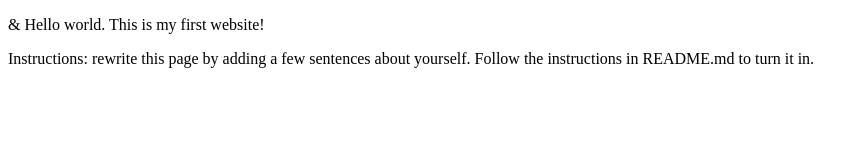
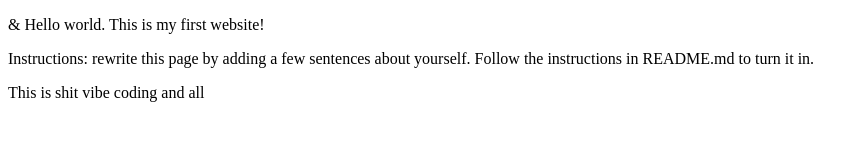
Before and after one commit to karthi-eya/webdev_lab1_new, a plain HTML site: page index.html in a window 1280 px wide. Shown: the whole page, without its empty margins (0-868 px from the left). Drawn offline with Linux system fonts and the light colour scheme.

Commit message:
Update index.html

```diff
--- a/index.html
+++ b/index.html
@@ -7,5 +7,6 @@
 <body>
   <p>&amp; Hello world. This is my first website!</p>
   <p>Instructions: rewrite this page by adding a few sentences about yourself. Follow the instructions in README.md to turn it in.</p>
+  <p>This is shit vibe coding and all</p>
 </body>
 </html>
```
